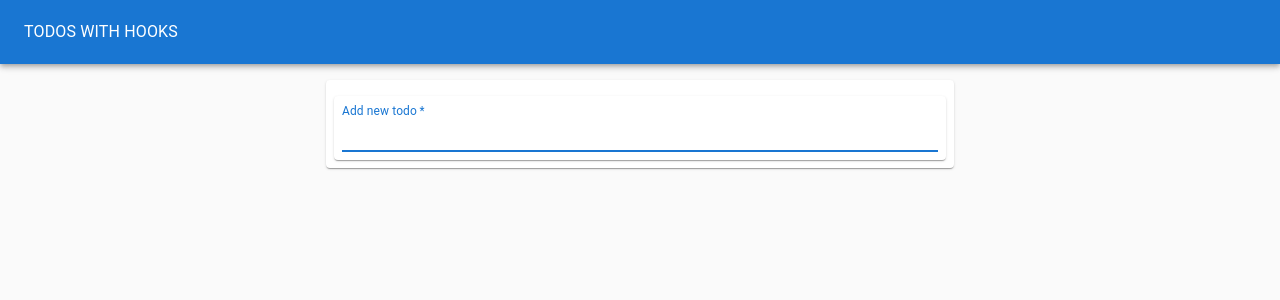
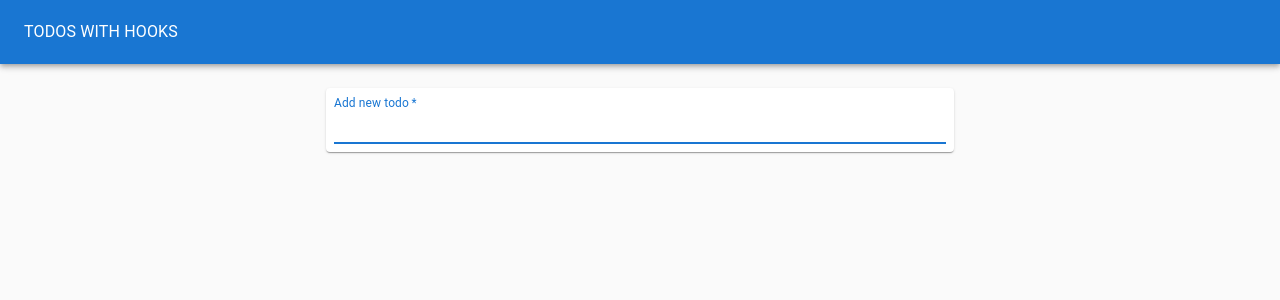
Before and after one commit to kjoling/todo-hooks-app, a React (Create React App) app: page / in a window 1280 px wide. Shown: the top 300 px of the page. Built offline with nearby package versions, Linux system fonts and the light colour scheme.

Commit message:
remove multiline, styled EditTodoForm

```diff
--- a/src/EditTodoForm.js
+++ b/src/EditTodoForm.js
@@ -27,9 +27,9 @@ export default function EditTodoForm({ todo, handleEdit, handleShowForm }) {
           label="Edit new todo"
           fullWidth
           required
-          multiline
-          minRows={1}
-          maxRows={2}
+          //   multiline
+          //   minRows={1}
+          //   maxRows={2} //still getting too many rerenders
           autoFocus
           onFocus={autofocus}
           variant="standard"
--- a/src/TodoApp.js
+++ b/src/TodoApp.js
@@ -64,9 +64,7 @@ export default function Todo() {
         style={{ justifyContent: "center", justifyItems: "center" }}
       >
         <Grid item xs={2} sm={4} md={4} style={{ marginTop: "1rem" }}>
-          <Item>
-            <TodoForm addTodo={addTodo} />
-          </Item>
+          <TodoForm addTodo={addTodo} />
           {todos.length > 0 && (
             <Item>
               <TodoList
--- a/src/TodoForm.js
+++ b/src/TodoForm.js
@@ -6,7 +6,7 @@ export default function TodoForm(props) {
   const { addTodo } = props;
   const [value, handleValueChange, reset] = useInputState("");
   return (
-    <Paper style={{ margin: ".5rem 0 0 0", padding: "0 .5rem" }}>
+    <Paper style={{ margin: ".5rem 0", padding: "0 .5rem" }}>
       <form
         onKeyDown={(e) => {
           if (e.key === "Enter" && !e.shiftKey) {
@@ -24,9 +24,9 @@ export default function TodoForm(props) {
           label="Add new todo"
           fullWidth
           required
-          minRows={1}
-          maxRows={4}
-          multiline
+          // minRows={1}
+          // maxRows={4}
+          // multiline
           autoFocus
           variant="standard"
         />
```
